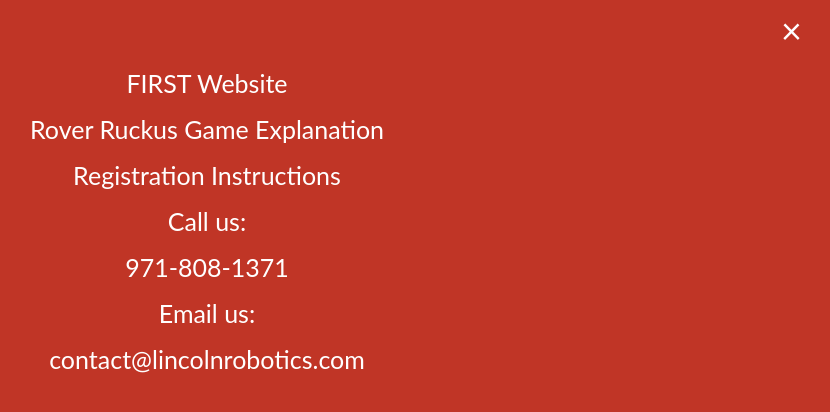
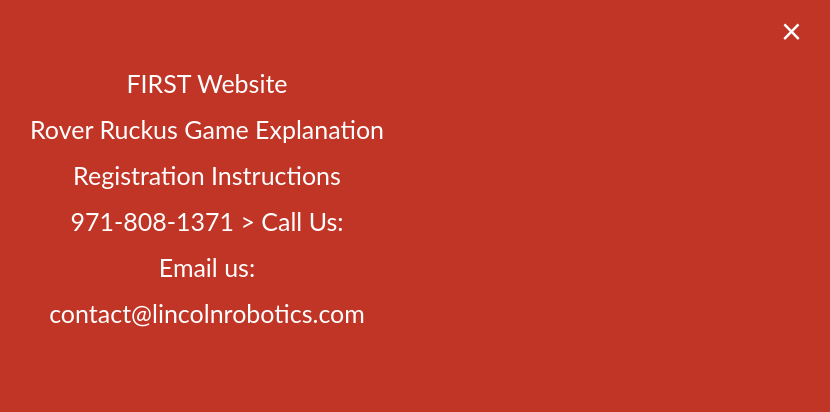
Before and after one commit to LincolnRoboticsWebsite/LincolnRoboticsWebsite.github.io, a plain HTML site: page testparent.html in a window 1280 px wide. Shown: the whole page, without its empty margins (445-1275 px from the left). Drawn offline with Linux system fonts and the light colour scheme.

Commit message:
test of syntax change

```diff
--- a/testparent.html
+++ b/testparent.html
@@ -69,7 +69,7 @@
 	    <a href = "https://www.firstinspires.org/robotics/ftc" target="_blank" > FIRST Website </a>
 	    <a href = "https://www.youtube.com/watch?v=CiRAo53ViNs" target="_blank" > Rover Ruckus Game Explanation  </a>
             <a href = "#">Registration Instructions</a>
-            <a href = "#">Call us:<a id = "phone" href = "tel:9718081371">971-808-1371</a>
+           <a id = "phone" href = "tel:9718081371">971-808-1371 > Call Us:</a>
 	    <a href = "#">Email us:<a id = "email" href = "mailto:contact@lincolnrobotics.com">contact@lincolnrobotics.com</a>
         </div></div>
     </body>
```
